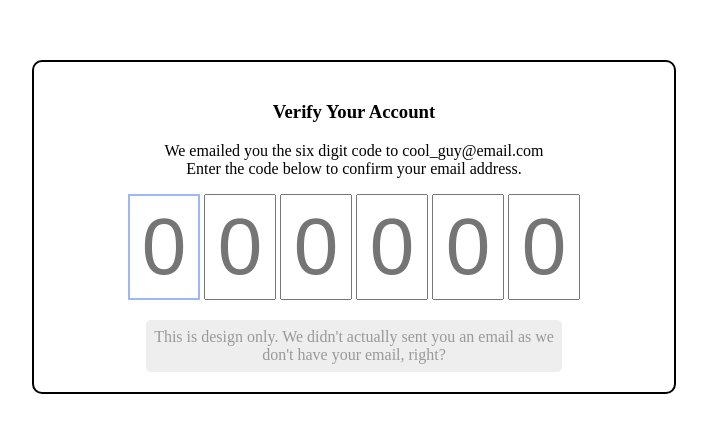
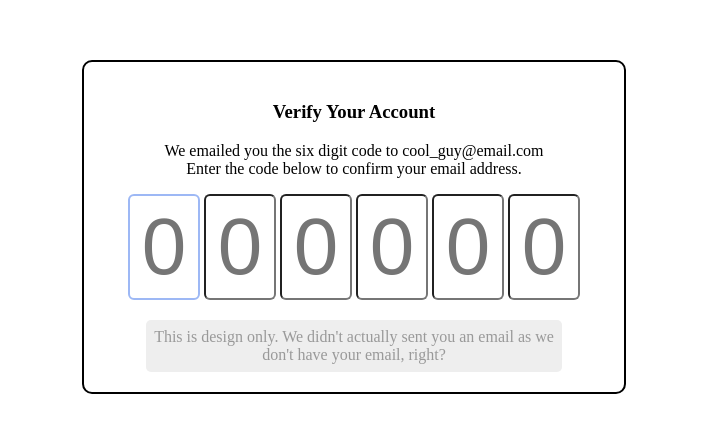
Before and after one commit to tanveerscode/Verify-Account-UI, a plain HTML site: page index.html in a window 1280 px wide. Shown: the part 173-606 px from the top of the page, without its empty margins (286-993 px from the left). Drawn offline with Linux system fonts and the light colour scheme.

Commit message:
Update style.css

```diff
--- a/style.css
+++ b/style.css
@@ -14,7 +14,7 @@ body {
 
 .otp-container {
   padding: 20px;
-  width: 600px;
+  width: 500px;
   border: 2px solid black;
   border-radius: 10px;
   text-align: center;
@@ -23,6 +23,7 @@ body {
 .otp-input {
   width: 64px;
   height: 100px;
+  border-radius: 6px;
   font-size: 80px;
   text-align: center;
 }
```
